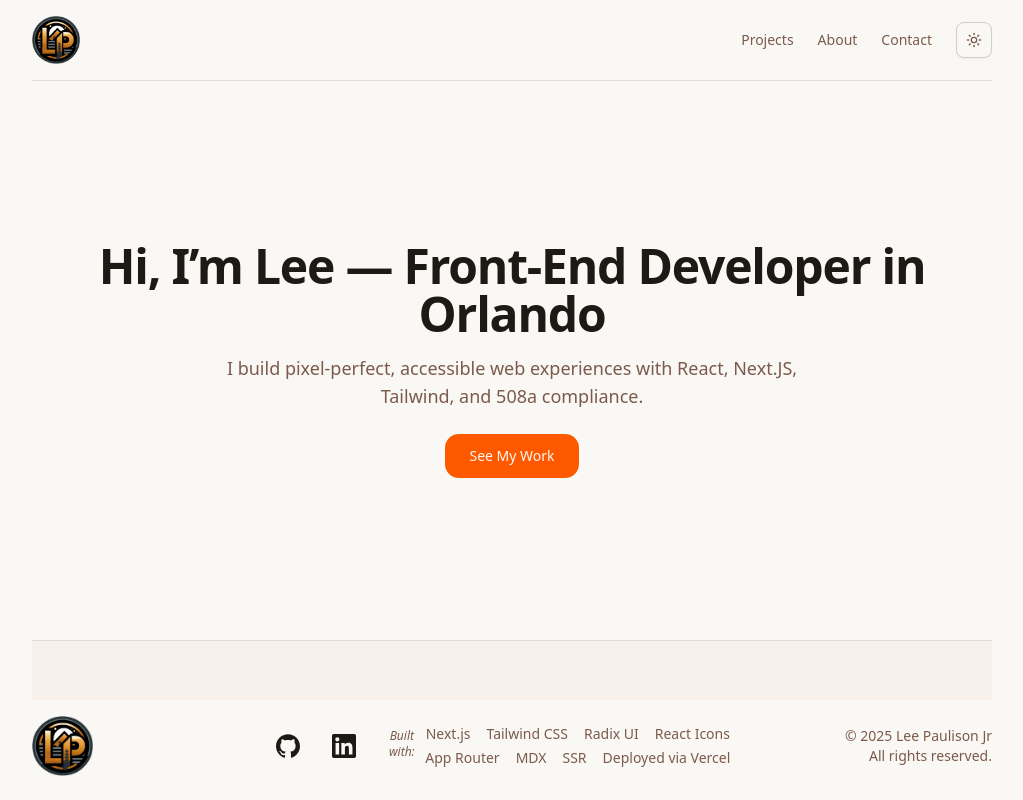
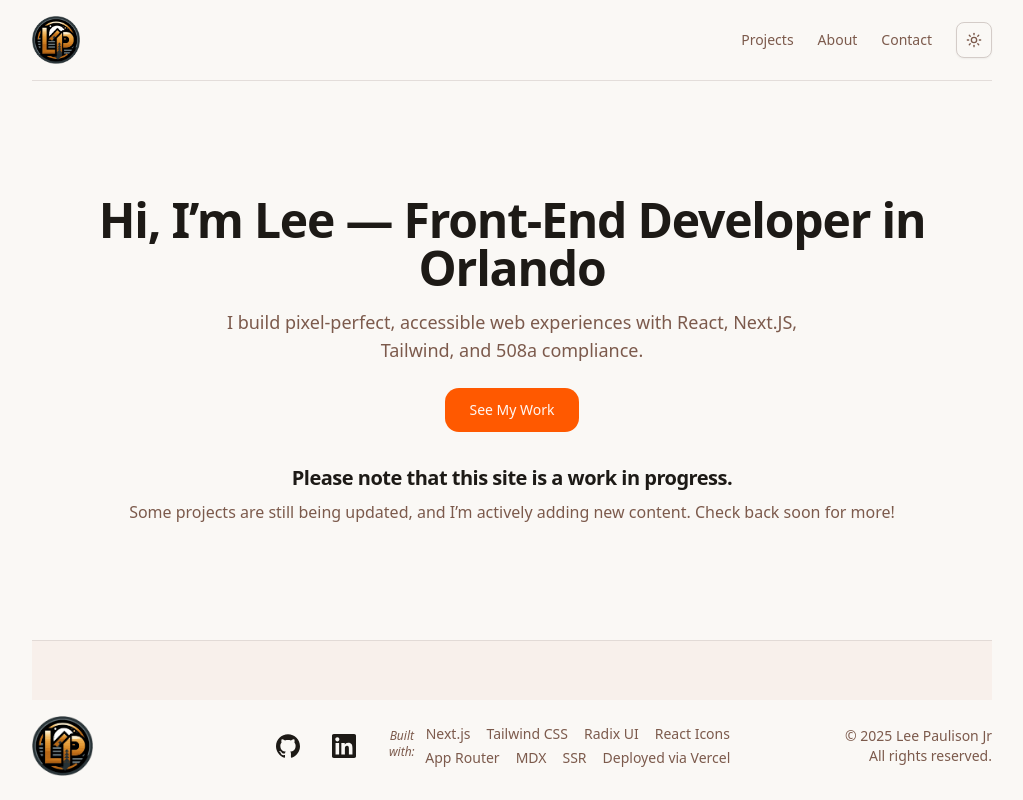
Before and after one commit to LeePaulison/portfolio-updated, a Next.js app: page / in a window 1280 px wide. Shown: the whole page, without its empty margins (128-1151 px from the left). Built offline with nearby package versions, Linux system fonts and the light colour scheme.

Commit message:
Updated hero

```diff
--- a/components/hero.jsx
+++ b/components/hero.jsx
@@ -14,6 +14,10 @@ export function HeroTeaser() {
       >
         See My Work
       </a>
+      <h2 className='mt-8 text-lg sm:text-xl font-semibold tracking-tight'>Please note that this site is a work in progress.</h2>
+      <p className='mt-2 text-sm sm:text-base text-muted-foreground'>
+        Some projects are still being updated, and I’m actively adding new content. Check back soon for more!
+      </p>
     </section>
 
   )
```
